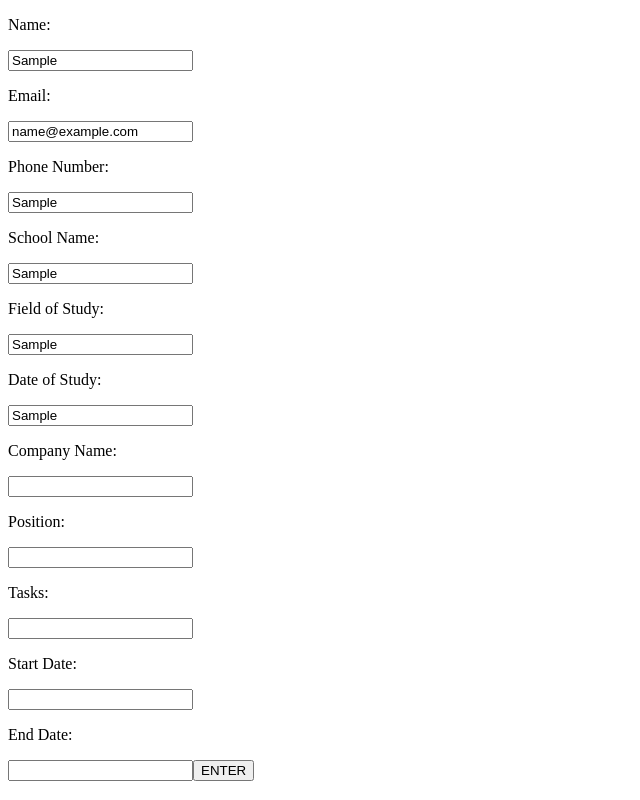
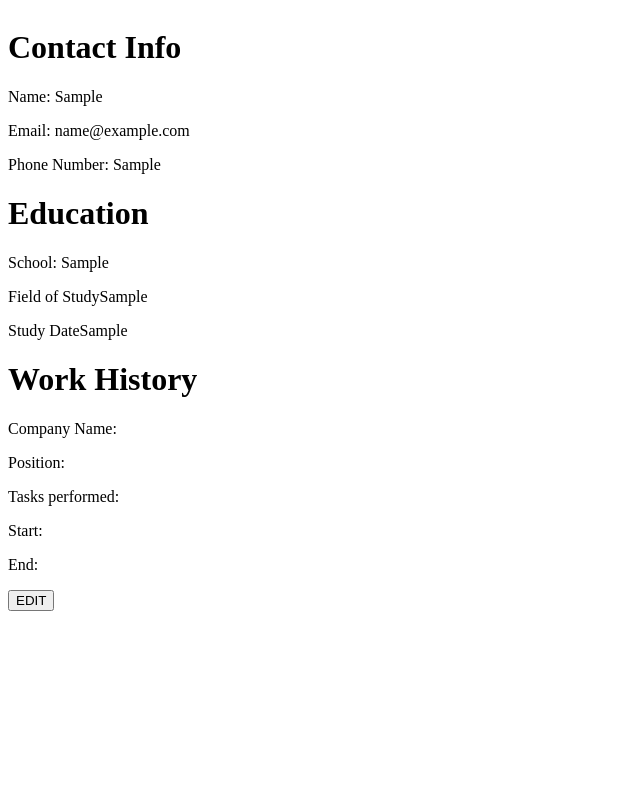
Before and after one commit to isaackelly0/cv-project, a React (Create React App) app: page / in a window 1280 px wide. Both pictures are taken after typing "Sample", "name@example.com", "Sample", "Sample", "Sample", "Sample" into the empty fields and a click on the button "ENTER". Shown: the whole page, without its empty margins (0-640 px from the left). Built offline with nearby package versions, Linux system fonts and the light colour scheme.

Commit message:
nested elements in both js components, added a css file

```diff
--- a/src/App.js
+++ b/src/App.js
@@ -54,19 +54,40 @@ class App extends Component {
           className="App"
           style={this.state.form}
         >
+          <div>
+            <h1>Contact Info</h1>
             <p>Name:</p>
             <input type="text" onChange={this.handleChange} name="name"></input>
             <p>Email:</p>
-          <input type="text" onChange={this.handleChange} name="email"></input>
+            <input
+              type="text"
+              onChange={this.handleChange}
+              name="email"
+            ></input>
             <p>Phone Number:</p>
 
-          <input type="text" onChange={this.handleChange} name="number"></input>
+            <input
+              type="text"
+              onChange={this.handleChange}
+              name="number"
+            ></input>
+          </div>
+          <div>
+            <h1>Education</h1>
             <p>School Name:</p>
 
-          <input type="text" onChange={this.handleChange} name="school"></input>
+            <input
+              type="text"
+              onChange={this.handleChange}
+              name="school"
+            ></input>
             <p>Field of Study:</p>
 
-          <input type="text" onChange={this.handleChange} name="study"></input>
+            <input
+              type="text"
+              onChange={this.handleChange}
+              name="study"
+            ></input>
             <p>Date of Study:</p>
 
             <input
@@ -74,6 +95,9 @@ class App extends Component {
               onChange={this.handleChange}
               name="dateOfStudy"
             ></input>
+          </div>
+          <div>
+            <h1>Work History</h1>
             <p>Company Name:</p>
             <input
               type="text"
@@ -87,7 +111,11 @@ class App extends Component {
               name="position"
             ></input>
             <p>Tasks:</p>
-          <input type="text" onChange={this.handleChange} name="tasks"></input>
+            <input
+              type="text"
+              onChange={this.handleChange}
+              name="tasks"
+            ></input>
             <p>Start Date:</p>
             <input
               type="text"
@@ -100,6 +128,7 @@ class App extends Component {
               onChange={this.handleChange}
               name="endDate"
             ></input>
+          </div>
           <button>ENTER</button>
         </form>
         <span id="resume" style={this.state.resume}>
--- a/src/components/Resume.js
+++ b/src/components/Resume.js
@@ -3,23 +3,34 @@ class Resume extends Component {
   constructor(props) {
     super(props);
     this.state = {};
+    this.reset = () => {
+      this.props.callback("false");
+    };
   }
   render() {
     return (
       <span>
+        <div>
+          <h1>Contact Info</h1>
           <p>Name: {this.props.name}</p>
           <p>Email: {this.props.email}</p>
           <p>Phone Number: {this.props.number}</p>
+        </div>
+        <div>
+          <h1>Education</h1>
           <p>School: {this.props.school}</p>
           <p>Field of Study{this.props.study}</p>
           <p>Study Date{this.props.dateOfStudy}</p>
+        </div>
+        <div>
+          <h1>Work History</h1>
           <p>Company Name: {this.props.company}</p>
           <p>Position: {this.props.position}</p>
           <p>Tasks performed: {this.props.tasks}</p>
           <p>Start: {this.props.startDate}</p>
           <p>End: {this.props.endDate}</p>
-        <button onClick={this.props.callback("false")}>EDIT</button> //error
-        //thrown, need to define this function better
+        </div>
+        <button onClick={this.reset}>EDIT</button>
       </span>
     );
   }
```
Also changed, not shown: src/style.css (added). Lines whose indentation alone changed are shown as unchanged.
